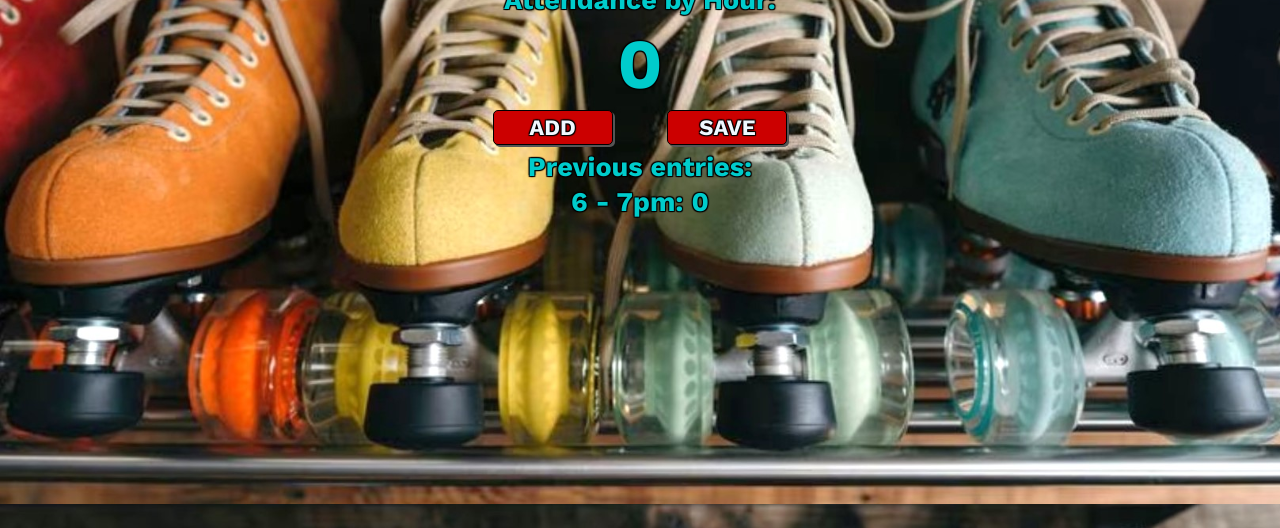
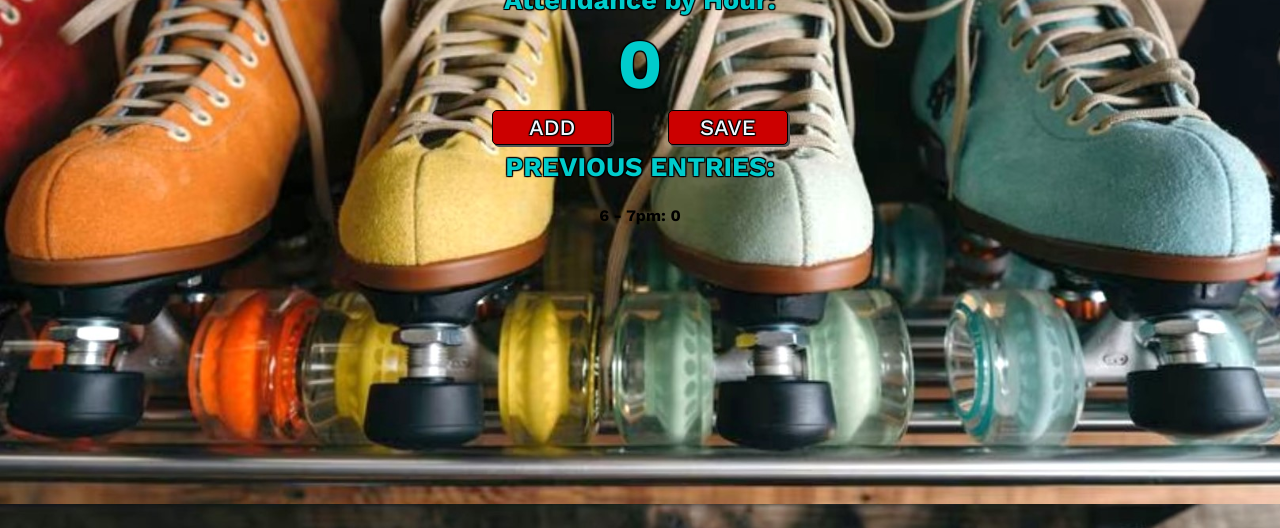
Before and after one commit to julierindone/roller-rink-skater-tracker, a website built with Vite: page Passenger-Counter/index.html in a window 1280 px wide. Both pictures are taken after a click on the button "SAVE". Shown: the part 261-789 px from the top of the page. Built offline with nearby package versions, Linux system fonts and the light colour scheme.

Commit message:
Added am/pm conditionals

```diff
--- a/Passenger-Counter/index.html
+++ b/Passenger-Counter/index.html
@@ -1,3 +1,21 @@
+<!DOCTYPE html>
+<html>
+  <head>
+    <meta charset="utf-8">
+    <meta http-equiv="X-UA-Compatible" content="IE=edge">
+    <title></title>
+    <meta name="description" content="">
+    <meta name="viewport" content="width=device-width, initial-scale=1">
+    <link rel="stylesheet" href="">
+  </head>
+  <body>
+    <!--[if lt IE 7]>
+      <p class="browsehappy">You are using an <strong>outdated</strong> browser. Please <a href="#">upgrade your browser</a> to improve your experience.</p>
+    <![endif]-->
+
+    <script src="" async defer></script>
+  </body>
+</html>
 <html>
 
 <head>
@@ -5,7 +23,7 @@
     <link rel="preconnect" href="https://fonts.googleapis.com">
     <link rel="preconnect" href="https://fonts.gstatic.com" crossorigin>
     <link
-        href="https://fonts.googleapis.com/css2?family=Audiowide&family=Bungee&family=Work+Sans:wght@700;800;900&display=swap"
+        href="https://fonts.googleapis.com/css2?family=Audiowide&family=Work+Sans:wght@500;600;700;800;900&display=swap"
         rel="stylesheet">
     <link rel="stylesheet" href="index.css">
 </head>
@@ -19,6 +37,8 @@
                 <!-- <h2>Open Skate Nite</h2> -->
                 <h2>OPEN SKATE NITE</h2>
             </div>
+            <!-- TODO: Might be cool to do "Attendance by hour" and the number side by side with flexbox or grid.
+              Can I make flexbox move one box to the next line if needed, or is that only grid? -->
             <div class="middle">
                 <!-- <h3>ATTENDANCE BY HOUR:</h3> -->
                 <h3>Attendance by Hour:</h3>
@@ -27,13 +47,13 @@
                     <button id="increment-btn" onclick="increment()">ADD</button>
                     <button id="save-btn" onclick="save()">SAVE</button>
                 </div>
-            <h3>
-                Previous entries:<br>
-                <span id="save-el"> </span>
-            </h3>
-            </h3>
+                <div class="previous-entries">
+                  <h3>PREVIOUS ENTRIES:</h3>
+                  <h4 class="previous-entries"><span id="save-el"><h4> </h4></span></h4>
                 </div>
-    </div></div>
+            </div>
+        </div>
+    </div>
     <script src="index.js"></script>
 </body>
 
--- a/Passenger-Counter/index.js
+++ b/Passenger-Counter/index.js
@@ -1,20 +1,52 @@
+// TODO: add daily skater total at bottom
+
 let saveEl = document.getElementById("save-el")
 let count = 0
 let countEl = document.getElementById("count-el")
-let hour = 6
-let hourEl = document.getElementById("hour-el")
+let startTime = 6
+let startTimeEl = document.getElementById("startTime-el")
 
 function increment() {
-    count += 1
-    countEl.textContent = count
+  count += 1
+  countEl.textContent = count
 }
 
 function save() {
-    // let countStr = count + " - "
-    let endTime = hour + 1
-    let startEnd = `${hour} - ${endTime}pm: ` + count + "\n"
+
+  let endTime = (startTime + 1)
+  console.log(`line 17 -  endtime is ${endTime}`)
+
+  if (endTime < 6) {
+    let startEnd = `${startTime} - ${endTime}am ` + count + "\n"
+
     saveEl.innerText += startEnd
     countEl.textContent = 0
     count = 0
-    hour += 1
+    startTime += 1
+    startEnd = `${startTime} - ${endTime}am ` + count + "\n"
+
+  }
+
+  else if (endTime == 13) {
+    endTime = 1
+    let startEnd = `${startTime} - ${endTime}am ` + count + "\n"
+
+    saveEl.innerText += startEnd
+    countEl.textContent = 0
+    count = 0
+    startTime = 1
+    startEnd = `${startTime} - ${endTime}am ` + count + "\n"
+  }
+
+  else {
+    let startEnd = `${startTime} - ${endTime}pm: ${count}` + "\n"
+
+    saveEl.innerText += startEnd
+    countEl.textContent = 0
+    count = 0
+    startTime += 1
+  }
+  console.log(`The endtime after the save function is ${endTime}.`)
 }
+
+    // else endTime = endTime + startTime
```
Lines whose indentation alone changed are shown as unchanged.
